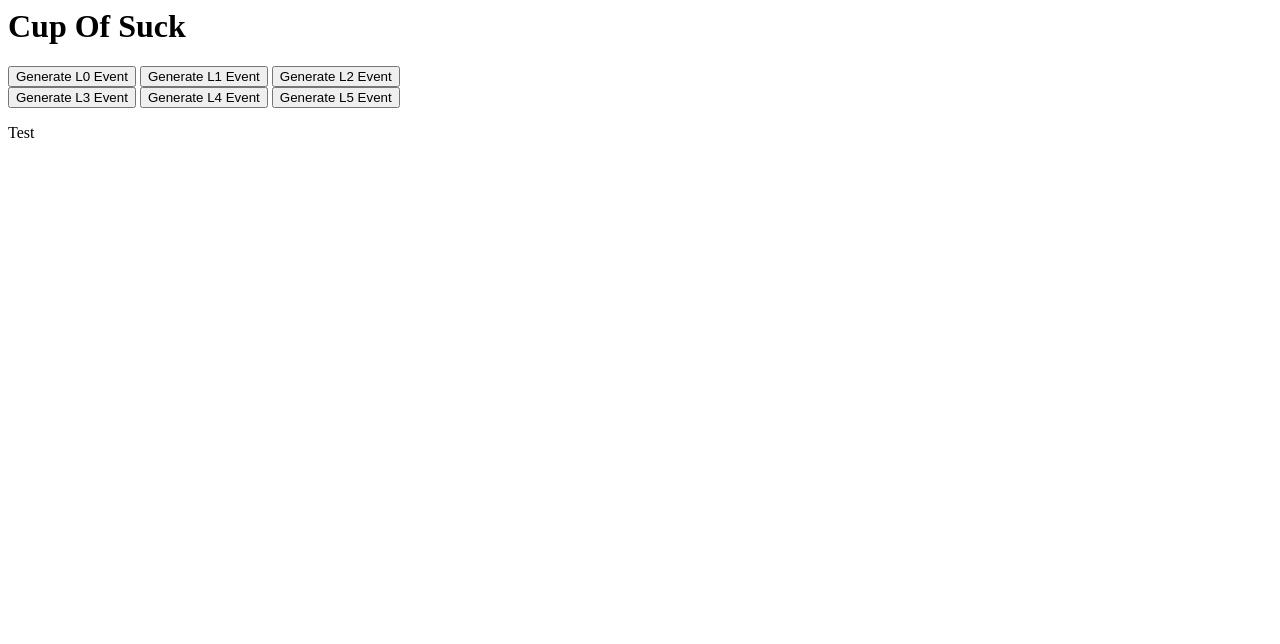
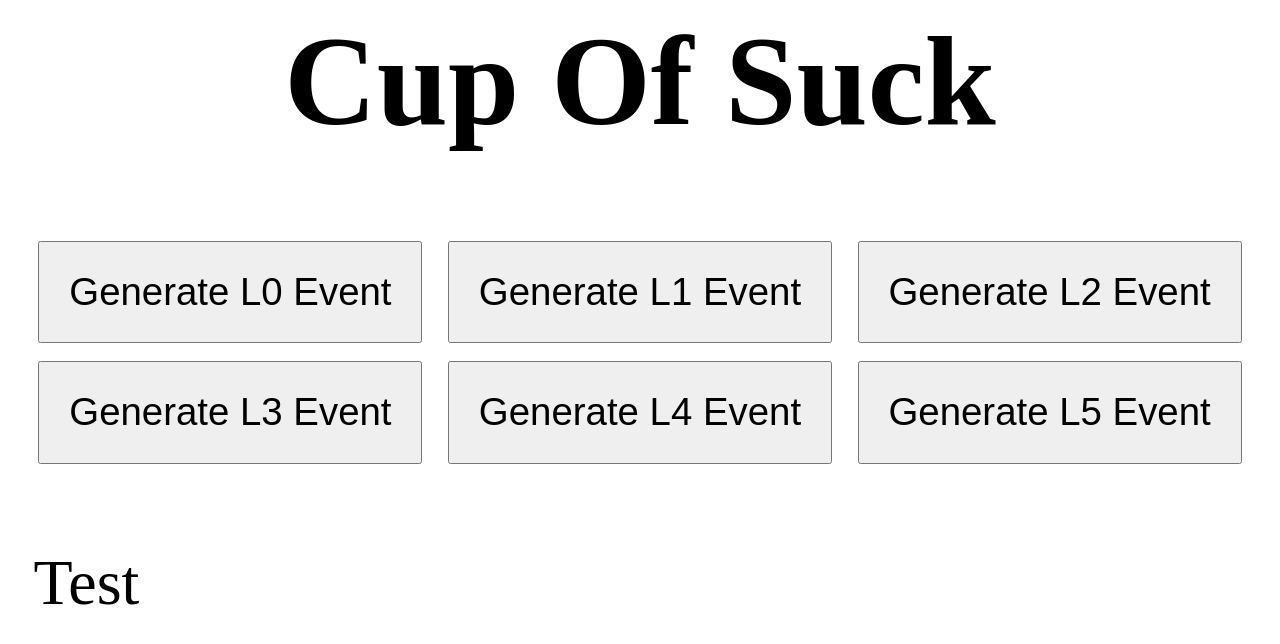
Before and after one commit to ChaoticGoose/MonopolyCOS, a plain HTML site: page index.html in a window 1280 px wide. Drawn offline with Linux system fonts and the light colour scheme.

Commit message:
Basic CSS

```diff
--- a/index.html
+++ b/index.html
@@ -69,17 +69,45 @@
 			document.getElementById("EventMessage").innerHTML += events[level][event]();
 		}
 	</script>
+	<style>
+		h1{
+			text-align: center;
+			font-size: 10vw;
+		}
+		p{
+			font-size: 5vw;
+			margin-left: 2vw;
+			margin-right: 2vw;
+			text-align: justify;
+			text-justify: inter-word;
+		}
+		button{
+			width: 30vw;
+			height: 8vw;
+			font-size: 3vw;
+		}
+		div{
+			display: flex;
+			justify-content: center;
+			column-gap: 2vw;
+		}
+	</style>
 </head>
 <body>
 
 	<h1>Cup Of Suck</h1>
+	<div>
 		<button onclick="GenerateEvent(0);">Generate L0 Event</button>
 		<button onclick="GenerateEvent(1);">Generate L1 Event</button>
 		<button onclick="GenerateEvent(2);">Generate L2 Event</button>
-	<br/>
+	</div>
+	</br>
+	<div>
 		<button onclick="GenerateEvent(3);">Generate L3 Event</button>
 		<button onclick="GenerateEvent(4);">Generate L4 Event</button>
 		<button onclick="GenerateEvent(5);">Generate L5 Event</button>
+	</div>
+	<br/>
 	<p id="EventMessage">Test</p>
 
 </body>
```
Lines whose indentation alone changed are shown as unchanged.
